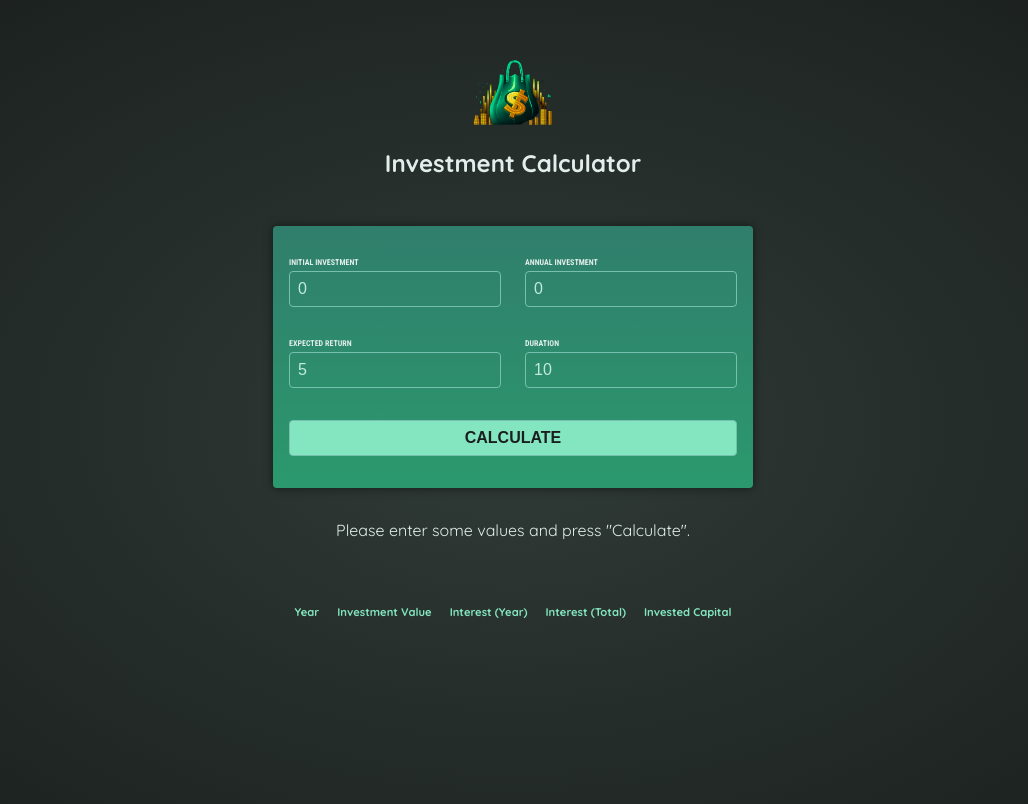
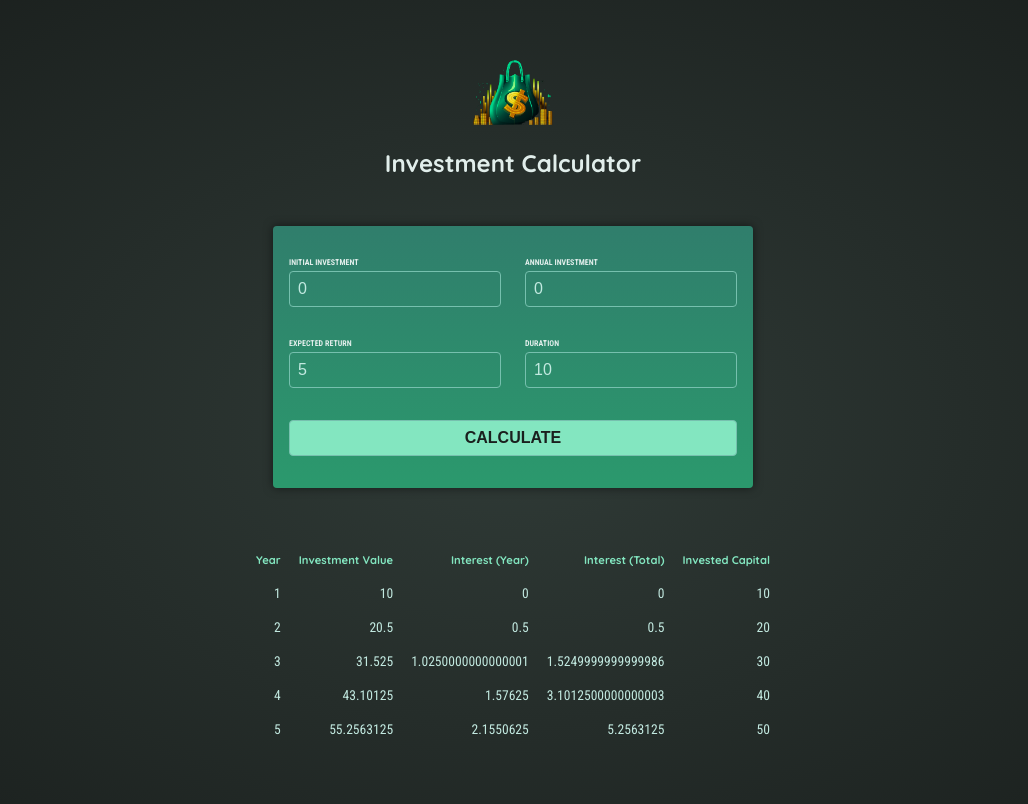
Before and after one commit to Lucky7FTW/InvestmentCalcualtor, an Angular app: page / in a window 1280 px wide. Both pictures are taken after a click on the button "CALCULATE". Shown: the top 804 px of the page, without its empty margins (127-1155 px from the left). Built offline with nearby package versions, Linux system fonts and the light colour scheme.

Commit message:
Outputting Data in a Table

```diff
--- a/src/app/investment-results/investment-results.component.html
+++ b/src/app/investment-results/investment-results.component.html
@@ -1,6 +1,6 @@
-
+@if (!results){
     <p class="center">Please enter some values and press "Calculate".</p>
-
+} @else {
     <table>
         <thead>
             <tr>
@@ -12,5 +12,15 @@
             </tr>
         </thead>
         <tbody>
+            @for (result of results; track result.year) {
+                <tr>
+                    <td>{{ result.year }}</td>
+                    <td>{{ result.valueEndOfYear }}</td>
+                    <td>{{ result.interest }}</td>
+                    <td>{{ result.totalInterest }}</td>
+                    <td>{{ result.totalAmountInvested }}</td>
+                </tr>
+            }
         </tbody>
     </table>
+}
```
